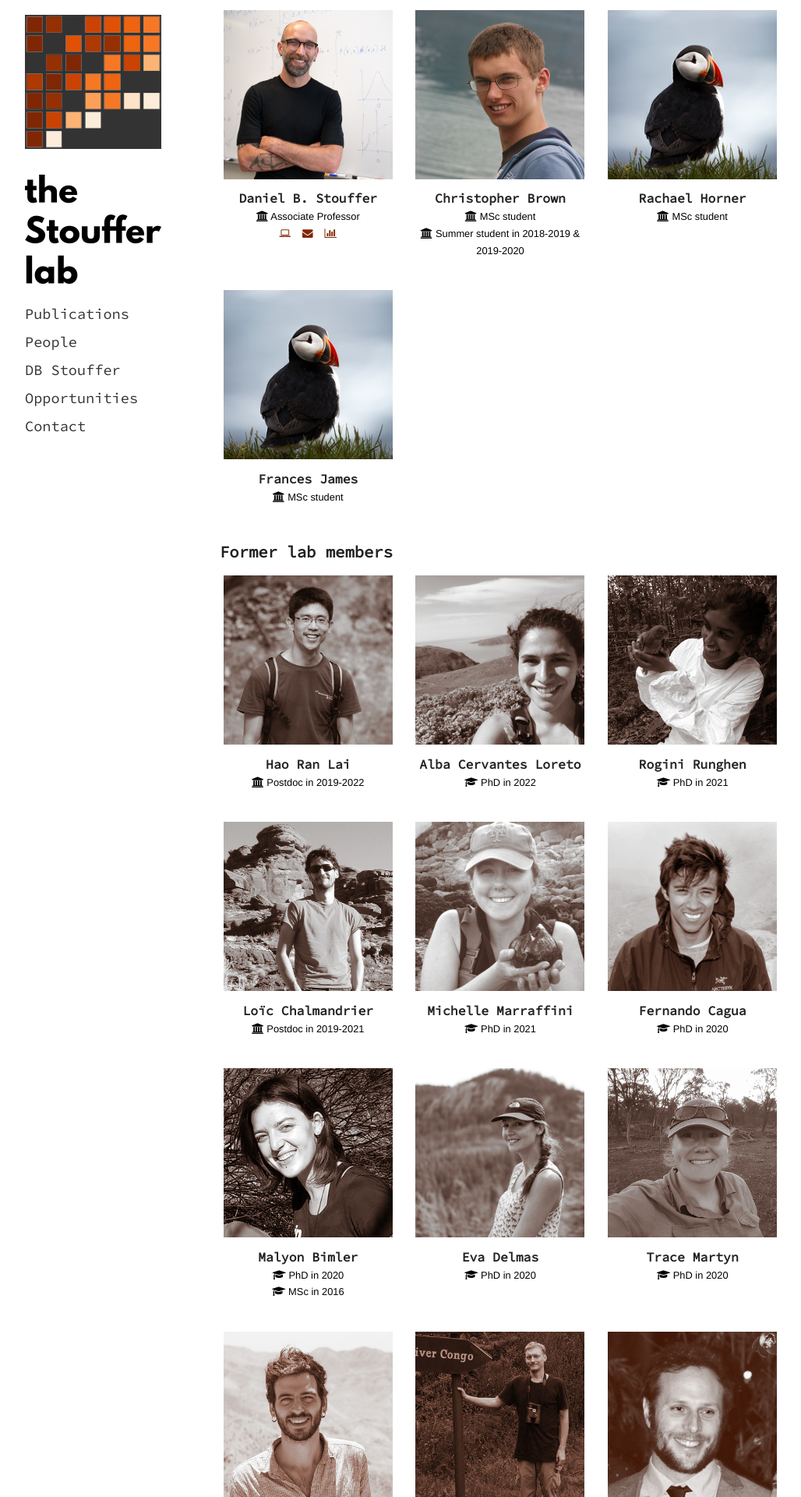
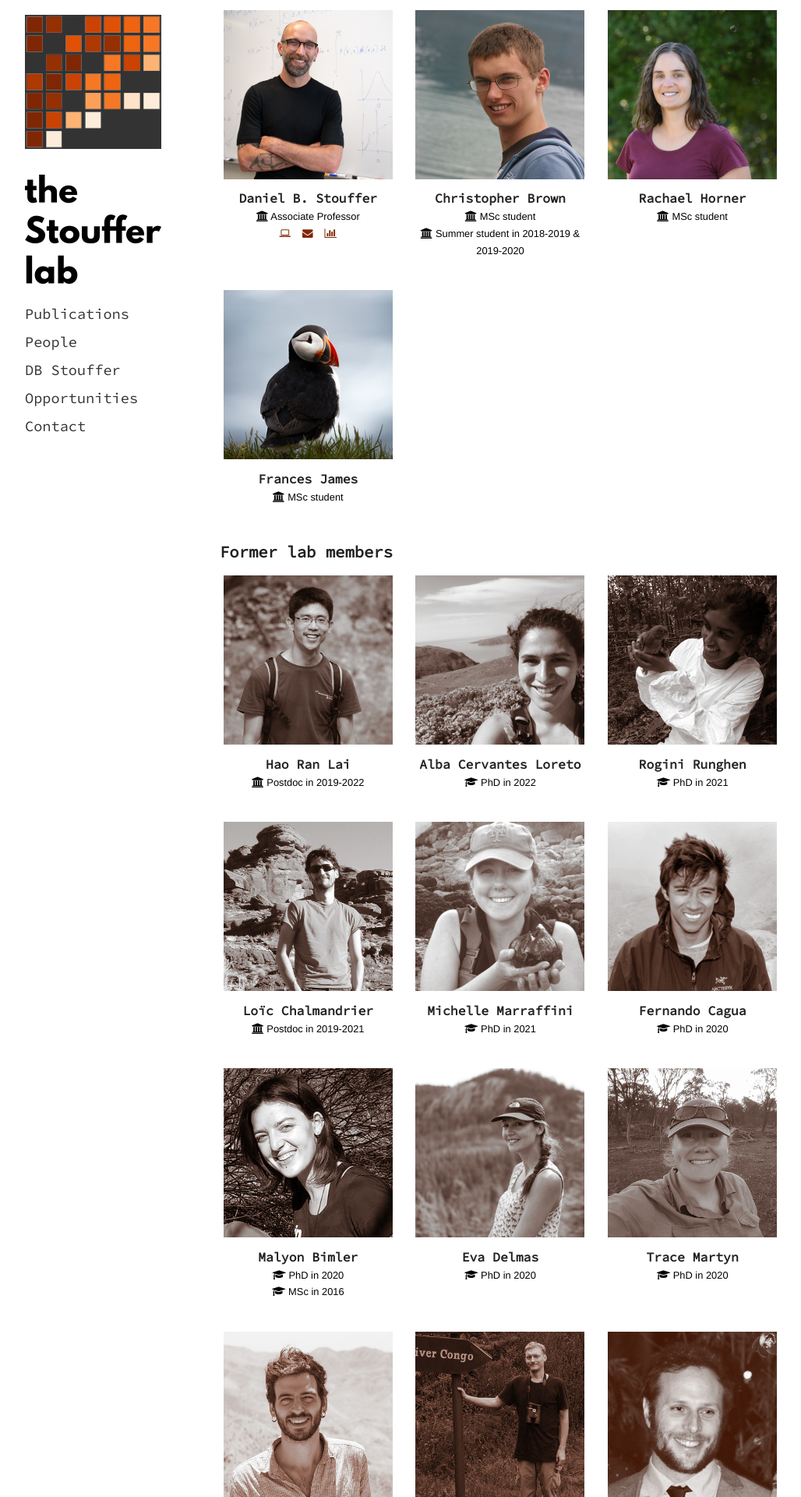
Before and after one commit to stoufferlab/stoufferlab.github.io, a Jekyll site: the page built from people/index.html, in a window 1280 px wide. Shown: the top 1920 px of the page at 78% size, without its empty margins (123-1151 px from the left). Built offline with Jekyll 4.4.1, drawn with Linux system fonts in a browser that asks for light colours; nearby versions of some CDN libraries; library files that are not in the unit come from our copies; a script that is not in the unit is left out.

Commit message:
adding a photo for Rachael

```diff
--- a/people/gradstudents.html
+++ b/people/gradstudents.html
@@ -35,7 +35,7 @@
   <!--
       <a href="http://foobar.xyz">
   -->
-    <img alt="Rachael Horner" src="/images/people/puffin_sq.jpg">
+    <img alt="Rachael Horner" src="/images/people/rmh_sq.png">
     <h3 class="bio" style="margin-top:5%; margin-bottom:0%;">
     Rachael Horner
     </h3>
```
Also changed, not shown: images/people/rmh_sq.png (added).
